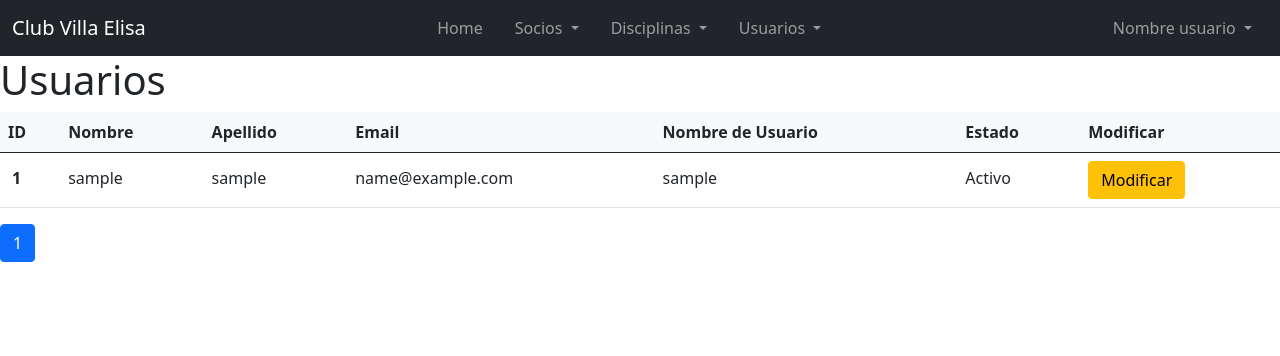
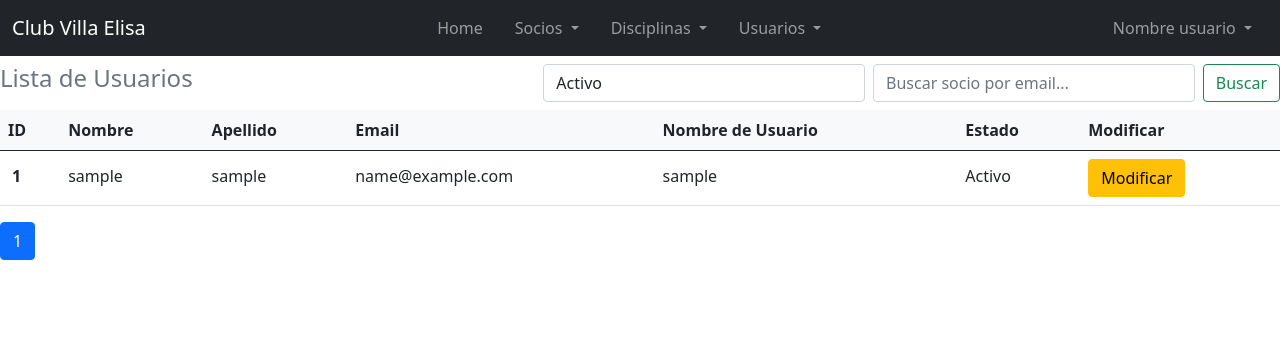
Before and after one commit to Juan-Cruz-GH/Proyecto-de-Software-UNLP, a Flask app: page /usuarios/ in a window 1280 px wide. Shown: the top 356 px of the page. Run offline with Flask 2, Linux system fonts and the light colour scheme; the visitor is signed in with stand-in values (Sample User, id 1); data comes from the database, SQL or seed files in the repository.

Commit message:
Modulo de Usuarios actualizado

```diff
--- a/admin/src/core/usuarios/__init__.py
+++ b/admin/src/core/usuarios/__init__.py
@@ -3,9 +3,23 @@ from src.core.usuarios.usuarios import Usuario
 import re
 
 
-def listar_usuarios(page):
-    '''Esta funcion devuelve todos los usuarios de forma paginada segun la configuracion.'''
-    return Usuario.query.paginate(page, per_page=5)
+def listar_usuarios(page, email=None, tipo=None):
+    '''Esta funcion devuelve todos los usuarios de forma paginada segun la configuracion, y segun si se esta realizando una busqueda.'''
+    if ((email is not None) and (tipo is not None)):
+        if (tipo == "true"):
+            usuarios = Usuario.query.filter_by(email=email).filter(Usuario.activo.is_(True)).paginate(page, per_page=1)
+        else:
+            usuarios = Usuario.query.filter_by(email=email).filter(Usuario.activo.is_(False)).paginate(page, per_page=1)
+    elif (email is not None):
+        usuarios = Usuario.query.filter_by(email=email).paginate(page, per_page=1)
+    elif (tipo is not None):
+        if (tipo == "true"):
+            usuarios = Usuario.query.filter(Usuario.activo.is_(True)).paginate(page, per_page=1)
+        else:
+            usuarios = Usuario.query.filter(Usuario.activo.is_(False)).paginate(page, per_page=1)
+    else:
+        usuarios = Usuario.query.paginate(page, per_page=1)
+    return usuarios
 
 
 def agregar_usuario(data):
@@ -42,7 +56,7 @@ def validar_estado(estado):
     '''Esta funcion valida el dato enviado al modificar el estado de un usuario'''
     if(estado == "activo"):
         return True
-    elif(estado == "inactivo"):
+    else:
         return False
 
 def validar_datos_existentes(email, username, accion, id=None):
--- a/admin/src/web/controllers/usuarios.py
+++ b/admin/src/web/controllers/usuarios.py
@@ -8,7 +8,9 @@ usuario_blueprint = Blueprint("usuarios", __name__, url_prefix="/usuarios")
 def usuario_index():
     '''Esta funcion llama al modulo correspondiente para obtener todos los usuarios paginados.'''
     page = request.args.get('page', 1, type=int)
-    kwargs = {"usuarios": usuarios.listar_usuarios(page)}
+    email = request.args.get('busqueda', type=str) if request.args.get('busqueda', type=str) != '' else None
+    tipo = request.args.get('tipo', type=str) if request.args.get('tipo', type=str) != '' else None
+    kwargs = {"usuarios": usuarios.listar_usuarios(page, email, tipo), "email":email, "tipo":tipo}
     return render_template("usuarios/index.html", **kwargs)
 
 
--- a/admin/src/web/templates/usuarios/index.html
+++ b/admin/src/web/templates/usuarios/index.html
@@ -10,9 +10,48 @@
 
 {% block content %}
 
-<h1>Usuarios</h1>
 <div class="table-responsive">
-        <table class="table align-middle mb-0 bg-white">
+    <table class="table align-middle mb-0 bg-white caption-top">
+        <caption>
+            <div class="row">
+                <div class="col-5">
+                    <h4>Lista de Usuarios</h4>
+                </div>
+                <div class="col-7 ms-auto">
+                    <div class="row">
+                        <div class="col-12">
+                            <form
+                                class="d-flex"
+                                method="GET"
+                                action="{{ url_for('usuarios.usuario_index', page_num=1) }}"
+                            >
+                                <select
+                                    class="form-control select-input me-2"
+                                    aria-label="Buscar por activo"
+                                    name="tipo"
+                                    id="tipo"
+                                >
+                                    <option value="true">Activo</option>
+                                    <option value="false">No-Activo</option>
+                                </select>
+                                <input
+                                    class="form-control me-2"
+                                    type="search"
+                                    placeholder="Buscar socio por email..."
+                                    aria-label="Buscar por email"
+                                    id="busqueda"
+                                    name="busqueda"
+                                />
+                                <button class="btn btn-outline-success" type="submit">
+                                    Buscar
+                                </button>
+                            </form>
+                        </div>
+                    </div>
+                </div>
+            </div>
+        </caption>
+
             <thead class="bg-light">
                 <tr>
                     <th>ID</th>
@@ -60,33 +99,39 @@
                 {% endfor %}
             </tbody>
         </table>
+        <div class="row">
+            <div class="col-md-4">
                 <div class="pagination mt-3">
                     <ul class="pagination">
                         {% if usuarios.has_prev %}
                         <li class="page-item">
-                    <a class='page-link' href="{{ url_for('usuarios.usuario_index', page=usuarios.prev_num) }}">
+                            <a
+                                class="page-link"
+                                href="{{ url_for('usuarios.usuario_index', page=usuarios.prev_num, busqueda=email, tipo=tipo) }}"
+                            >
                                 {{ '<<<' }}
                             </a>
                         </li>
-            {% endif %}
-
-            {% for number in usuarios.iter_pages() %}
-                {% if usuarios.page != number %}
+                        {% endif %} {% for number in usuarios.iter_pages() %} {% if usuarios.page
+                        != number %}
                         <li class="page-item">
-                        <a class='page-link' href="{{ url_for('usuarios.usuario_index', page=number) }}">
+                            <a
+                                class="page-link"
+                                href="{{ url_for('usuarios.usuario_index', page=number, busqueda=email, tipo=tipo) }}"
+                            >
                                 {{ number }}
                             </a>
                         </li>
                         {% else %}
                         <li class="page-item active">
-                        <span class='page-link'>{{ number }}</span>
+                            <span class="page-link">{{ number }}</span>
                         </li>
-                {% endif %}
-            {% endfor %}
-
-            {% if usuarios.has_next %}
+                        {% endif %} {% endfor %} {% if usuarios.has_next %}
                         <li class="page-item">
-                    <a class='page-link' href="{{ url_for('usuarios.usuario_index', page=usuarios.next_num) }}">
+                            <a
+                                class="page-link"
+                                href="{{ url_for('usuarios.usuario_index', page=usuarios.next_num, busqueda=email, tipo=tipo) }}"
+                            >
                                 {{ '>>>' }}
                             </a>
                         </li>
@@ -94,4 +139,6 @@
                     </ul>
                 </div>
             </div>
+        </div>
+    </div>
 {% endblock %}
```
Lines whose indentation alone changed are shown as unchanged.
